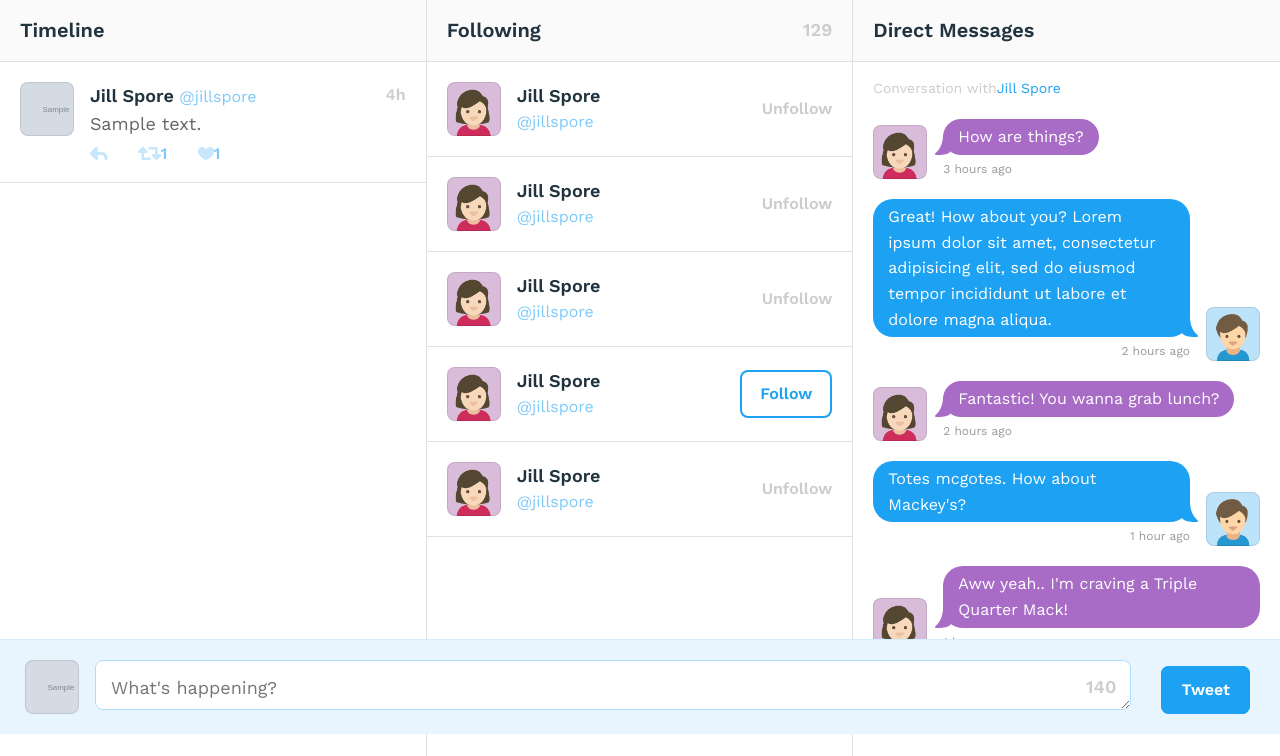
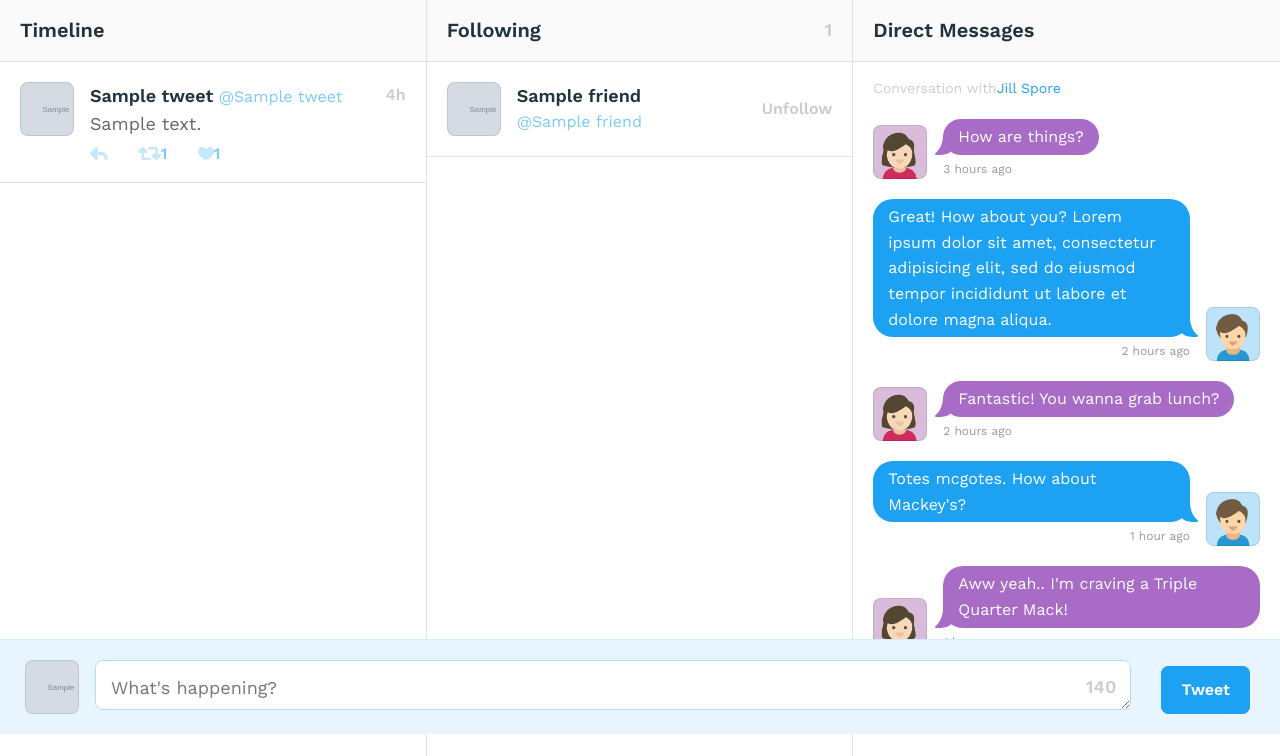
Before and after one commit to brandonleichty/Twitter-Interface, a Node server app: template src/views/main.pug in a window 1280 px wide. Shown: the part 66-822 px from the top of the page. Run offline with Node 20, Linux system fonts and the light colour scheme; the template is opened without the code that fills it: most values are stand-ins (such as "Sample title", 1, 10 or a date in 2020); grey boxes marked "Sample" are stand-in pictures.

Commit message:
updated variables. Now shows number of followers

```diff
--- a/src/app.js
+++ b/src/app.js
@@ -5,7 +5,6 @@ const os = require('os');
 const config = require('../config.js');
 
 const port = 3030;
-
 
 const app = express();
 var T = new twit(config);
@@ -21,9 +20,12 @@ const twitterProfile = [];
 const directMessages = [];
 
 
+
 app.get('/', function(req, res) {
     res.render('main.pug', {profile: twitterProfile, tweets: tweets, friends: friendsList, messages: directMessages});
 });
+
+
 
 //get five most recent tweets
 T.get('statuses/user_timeline', {
@@ -31,21 +33,19 @@ T.get('statuses/user_timeline', {
 }, (error, data) => {
     console.log(`${os.EOL}YOUR MOST RECENT TWEETS: ${os.EOL}`);
     data.forEach(tweet => {
-
         let userTweet = {}
         userTweet.text = tweet.text;
         userTweet.created_at = tweet.created_at;
         userTweet.retweet_count = tweet.retweet_count;
         userTweet.favorite_count = tweet.favorite_count;
         userTweet.profile_image_url = tweet.user.profile_image_url;
+        userTweet.name = tweet.user.name;
+        userTweet.screen_name = tweet.user.screen_name;
         tweets.push(userTweet);
-        //     console.log(`${tweet.text}`);
-        //     console.log(`Originally tweeted on: ${tweet.created_at}`);
-        //     console.log(`Number of retweets: ${tweet.retweet_count}`);
-        //     console.log(`Favorited: ${tweet.favorite_count} times${os.EOL}`);
     });
     console.log(tweets);
 });
+
 
 
 //get user profile information
@@ -53,15 +53,14 @@ T.get('account/verify_credentials', (error, data) => {
 
     let profileData = {};
     profileData.name = data.name;
-    profileData.screenName = data.screen_name;
-    profileData.profileImage = data.profile_image_url;
+    profileData.screen_name = data.screen_name;
+    profileData.profile_image_url = data.profile_image_url;
+    profileData.friends_count = data.friends_count;
     console.log(`${os.EOL}YOUR PROFILE INFORMATION IS: ${os.EOL}`);
-    // console.log(data.name);
-    // console.log(data.screen_name);
-    // console.log(data.profile_image_url);
     console.log(profileData);
     twitterProfile.push(profileData);
 });
+
 
 
 //get five most recent frinds
@@ -71,14 +70,14 @@ T.get('friends/list', {
     console.log(`${os.EOL}YOUR MOST RECENT FRIENDS ARE: ${os.EOL}`);
     data.users.forEach(user => {
         let friends = {};
-        friends.ScreenName = user.screen_name;
-        friends.Name = user.name;
-        friends.ProfileImage = user.profile_image_url;
+        friends.screen_name = user.screen_name;
+        friends.name = user.name;
+        friends.profile_image_url = user.profile_image_url;
         friendsList.push(friends);
-        //console.log(`${user.screen_name} ${os.EOL}`);
     });
     console.log(friendsList);
 });
+
 
 
 //get most recent direct messages
@@ -86,16 +85,18 @@ T.get('direct_messages', (error, data) => {
     console.log(`${os.EOL}YOUR MOST RECENT DIRECT MESSAGES: ${os.EOL}`);
     data.forEach(message => {
         let messages = {};
-        messages.Message = message.text;
-        messages.Name = message.sender.name;
-        messages.ProfileImage = message.sender.profile_image_url;
-        messages.Date = message.sender.created_at;
+        messages.text = message.text;
+        messages.name = message.sender.name;
+        messages.profile_image_url = message.sender.profile_image_url;
+        messages.created_at = message.sender.created_at;
         directMessages.push(messages);
     });
     console.log(directMessages);
 });
 
 
+
+
 app.listen(port, () => {
     console.log('The server is now running on port 3030. Press CTRL+C to quit.');
 });
--- a/src/views/partials/_appsection_appheader.pug
+++ b/src/views/partials/_appsection_appheader.pug
@@ -5,7 +5,7 @@
 
   .grid-33
     .app--section--heading
-      strong 129
+      strong #{profile[0].friends_count}
       h2 Following
 
   .grid-33
--- a/src/views/partials/_appsection_following.pug
+++ b/src/views/partials/_appsection_following.pug
@@ -1,53 +1,14 @@
 .grid-33
   .app--section
     ul.app--user--list
-      li
-        .circle--fluid
-          .circle--fluid--cell.circle--fluid--primary
-            a.app--tweet--author
-              .app--avatar(style='background-image: url(images/f-spore.png)')
-                img(src='images/f-spore.png')
-              h4 Jill Spore
-              p @jillspore
-          .circle--fluid--cell
-            a.button.button-text Unfollow
-      li
-        .circle--fluid
-          .circle--fluid--cell.circle--fluid--primary
-            a.app--tweet--author
-              .app--avatar(style='background-image: url(images/f-spore.png)')
-                img(src='images/f-spore.png')
-              h4 Jill Spore
-              p @jillspore
-          .circle--fluid--cell
-            a.button.button-text Unfollow
-      li
-        .circle--fluid
-          .circle--fluid--cell.circle--fluid--primary
-            a.app--tweet--author
-              .app--avatar(style='background-image: url(images/f-spore.png)')
-                img(src='images/f-spore.png')
-              h4 Jill Spore
-              p @jillspore
-          .circle--fluid--cell
-            a.button.button-text Unfollow
-      li
-        .circle--fluid
-          .circle--fluid--cell.circle--fluid--primary
-            a.app--tweet--author
-              .app--avatar(style='background-image: url(images/f-spore.png)')
-                img(src='images/f-spore.png')
-              h4 Jill Spore
-              p @jillspore
-          .circle--fluid--cell
-            a.button Follow
-      li
-        .circle--fluid
-          .circle--fluid--cell.circle--fluid--primary
-            a.app--tweet--author
-              .app--avatar(style='background-image: url(images/f-spore.png)')
-                img(src='images/f-spore.png')
-              h4 Jill Spore
-              p @jillspore
-          .circle--fluid--cell
-            a.button.button-text Unfollow
+      each friend in friends
+        li
+          .circle--fluid
+            .circle--fluid--cell.circle--fluid--primary
+              a.app--tweet--author
+                .app--avatar(style='background-image: url(' + friend.profile_image_url + ')')
+                  img(src='images/f-spore.png')
+                h4 #{friend.name}
+                p @#{friend.screen_name}
+            .circle--fluid--cell
+              a.button.button-text Unfollow
--- a/src/views/partials/_appsection_timeline.pug
+++ b/src/views/partials/_appsection_timeline.pug
@@ -7,8 +7,8 @@
           a.app--tweet--author
             .app--avatar(style='background-image: url(' + tweet.profile_image_url + ')')
               img(src='images/f-spore.png')
-            h4 Jill Spore
-            |  @jillspore
+            h4 #{tweet.name}
+            |  @#{tweet.screen_name}
           p #{tweet.text}
           ul.app--tweet--actions.circle--list--inline
             li
--- a/src/views/partials/_footer.pug
+++ b/src/views/partials/_footer.pug
@@ -2,7 +2,7 @@
   form
     .circle--fluid
       .circle--fluid--cell.circle--fluid--primary.align-bottom.app--tweet--post
-        .app--avatar(style='background-image: url(' + profile[0].profileImage + ')')
+        .app--avatar(style='background-image: url(' + profile[0].profile_image_url + ')')
           img(src='images/m-spore.png')
         textarea#tweet-textarea.circle--textarea--input(placeholder="What's happening?")
         strong#tweet-char.app--tweet--char 140
--- a/src/views/partials/_header.pug
+++ b/src/views/partials/_header.pug
@@ -9,7 +9,7 @@ header.circle--header
             c-6.1-0.2-11.7-1.8-16.7-4.6c0,0.2,0,0.3,0,0.5C7.2,69.7,20,84.6,36.9,88c-3.1,0.8-6.4,1.3-9.7,1.3c-2.4,0-4.7-0.2-6.9-0.7\
             c4.7,14.6,18.3,25.3,34.5,25.6C42,124.1,26.1,130,8.8,130c-3,0-5.9-0.2-8.8-0.5C16.3,139.9,35.8,146,56.6,146\
             c67.9,0,105.1-56.2,105.1-104.9c0-1.6,0-3.2-0.1-4.8C168.8,31.2,175,24.7,180,17.3z')
-          h1 @#{profile[0].screenName}
+          h1 @#{profile[0].screen_name}
       .circle--fluid--cell.align-right
         nav
           ul.circle--inline
```
